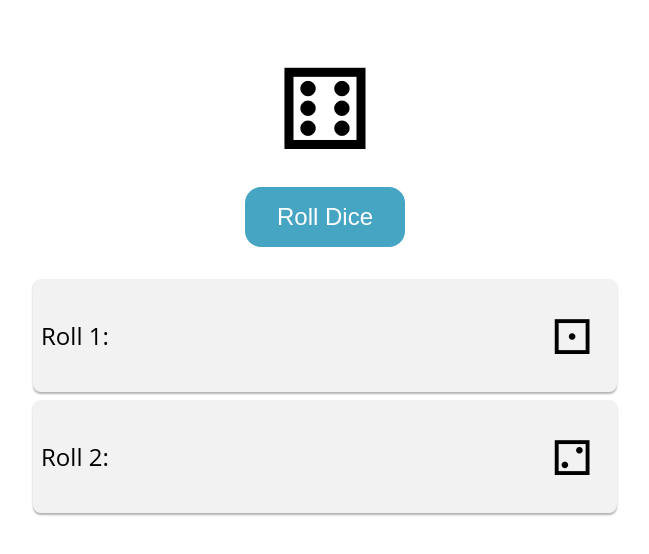
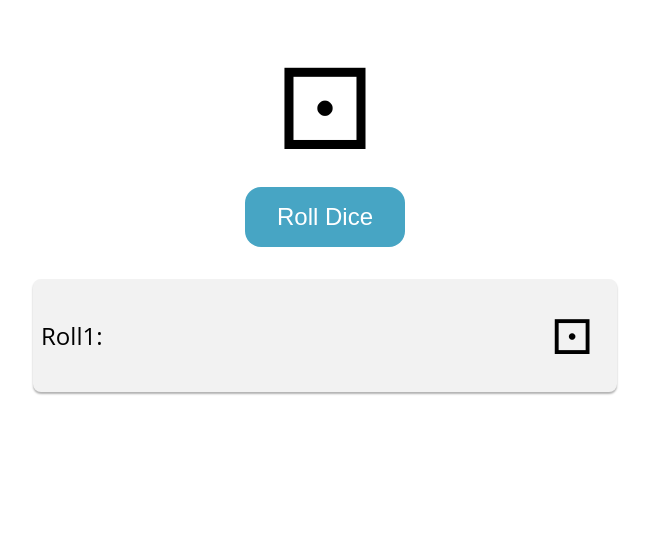
Before and after one commit to RajanHimang/dice-roll-simulator, a plain HTML site: page index.html in a window 1280 px wide. Both pictures are taken after a click on the button "Roll Dice". Shown: the part 100-654 px from the top of the page, without its empty margins (315-964 px from the left). Drawn offline with Linux system fonts and the light colour scheme.

Commit message:
Completed Project

```diff
--- a/index.html
+++ b/index.html
@@ -11,12 +11,12 @@
 <body>
   <h1>Dice Roll Simulator</h1>
   <div class="dice" id="dice">&#9861</div>
-  <button id="roll">Roll Dice</button>
+  <button id="roll-button">Roll Dice</button>
   <ul id="roll-history">
-    <li>Roll 1: <span>&#9856;
+    <!-- <li>Roll 1: <span>&#9856;
       </span></li>
     <li>Roll 2: <span>&#9857;
-      </span></li>
+      </span></li> -->
   </ul>
 
 
--- a/script.js
+++ b/script.js
@@ -0,0 +1,52 @@
+const buttonEl = document.getElementById("roll-button");
+const diceEl = document.getElementById("dice");
+const rollHistoryEl = document.getElementById("roll-history");
+
+let historyList = [];
+
+const rollDice = function () {
+  const rollResult = Math.floor(Math.random() * 6) + 1;
+  const diceFace = getDiceFace(rollResult);
+  diceEl.innerHTML = diceFace;
+  historyList.push(rollResult);
+  updateRollHistory();
+};
+
+const updateRollHistory = function () {
+  rollHistoryEl.innerHTML = "";
+  for (let i = 0; i < historyList.length; i++) {
+    const listItem = document.createElement("li");
+    listItem.innerHTML = `Roll${i + 1}: <span>${getDiceFace(
+      historyList[i]
+    )}</span>`;
+    rollHistoryEl.appendChild(listItem);
+  }
+};
+
+const getDiceFace = function (rollResult) {
+  switch (rollResult) {
+    case 1:
+      return "&#9856";
+    case 2:
+      return "&#9857";
+    case 3:
+      return "&#9858";
+    case 4:
+      return "&#9859";
+    case 5:
+      return "&#9860";
+    case 6:
+      return "&#9861";
+    default:
+      return "";
+  }
+};
+
+buttonEl?.addEventListener("click", function () {
+  console.log("clicked");
+  diceEl?.classList.add("roll-animation");
+  setTimeout(() => {
+    diceEl?.classList.remove("roll-animation");
+    rollDice();
+  }, 1000);
+});
--- a/style.css
+++ b/style.css
@@ -12,6 +12,21 @@ h1 {
 .dice {
   font-size: 7rem;
   margin: 5px;
+  animation-duration: 1s;
+  animation-fill-mode: forwards;
+}
+
+.roll-animation {
+  animation-name: roll;
+}
+
+@keyframes roll {
+  0% {
+    transform: rotateY(0deg) rotateX(0deg);
+  }
+  100% {
+    transform: rotateY(720deg) rotateX(720deg);
+  }
 }
 
 button {
```
